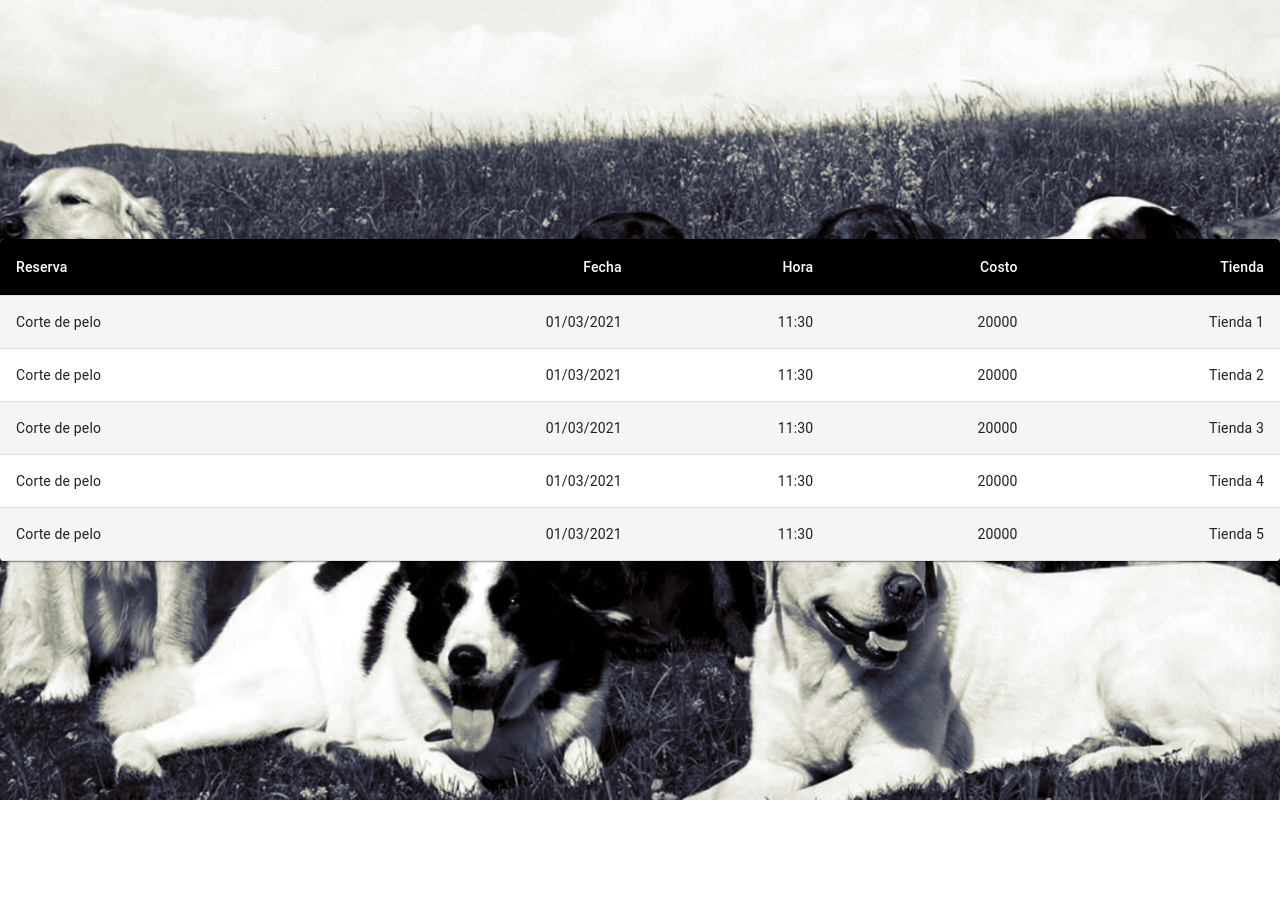
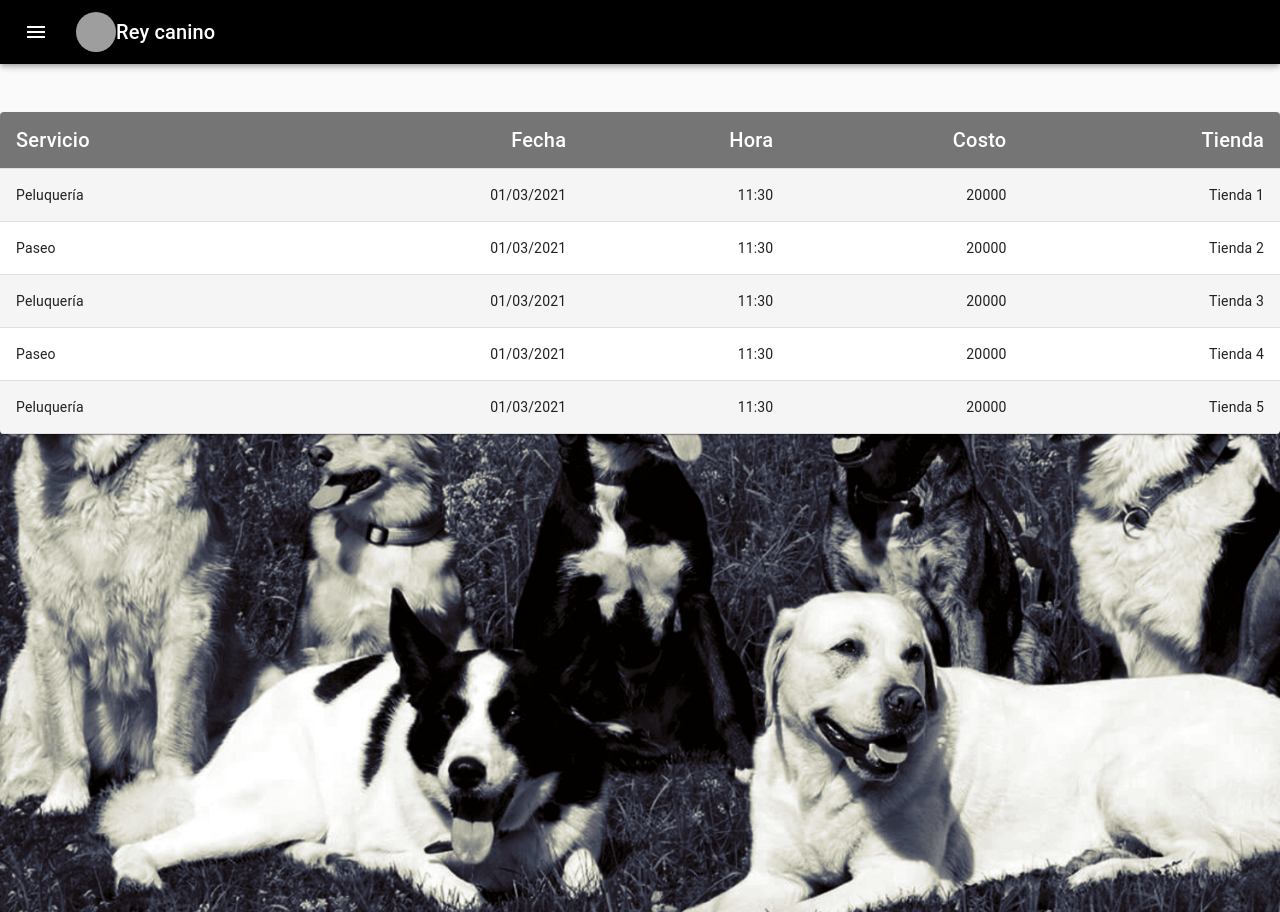
Before and after one commit to ReyCanino/ReyCanino, a React (Create React App) app: page /reservations in a window 1280 px wide. Before the commit the page ends 800 px from the top, so only its background shows below. Built offline with nearby package versions, Linux system fonts and the light colour scheme; grey boxes are pictures that could not be loaded.

Commit message:
componentes de aplicacion

```diff
--- a/src/components/ReservationsComponent.js
+++ b/src/components/ReservationsComponent.js
@@ -10,8 +10,9 @@ import Paper from '@material-ui/core/Paper';
 
 const StyledTableCell = withStyles((theme) => ({
   head: {
-    backgroundColor: theme.palette.common.black,
+    backgroundColor: '#757575',
     color: theme.palette.common.white,
+    fontSize: 20,
   },
   body: {
     fontSize: 14,
@@ -31,16 +32,17 @@ function createData(name, date, hour, value, store) {
 }
 
 const rows = [
-  createData('Corte de pelo', '01/03/2021', '11:30', 20000, 'Tienda 1'),
-  createData('Corte de pelo', '01/03/2021', '11:30', 20000, 'Tienda 2'),
-  createData('Corte de pelo', '01/03/2021', '11:30', 20000, 'Tienda 3'),
-  createData('Corte de pelo', '01/03/2021', '11:30', 20000, 'Tienda 4'),
-  createData('Corte de pelo', '01/03/2021', '11:30', 20000, 'Tienda 5'),
+  createData('Peluquería', '01/03/2021', '11:30', 20000, 'Tienda 1'),
+  createData('Paseo', '01/03/2021', '11:30', 20000, 'Tienda 2'),
+  createData('Peluquería', '01/03/2021', '11:30', 20000, 'Tienda 3'),
+  createData('Paseo', '01/03/2021', '11:30', 20000, 'Tienda 4'),
+  createData('Peluquería', '01/03/2021', '11:30', 20000, 'Tienda 5'),
 ];
 
 const useStyles = makeStyles({
   table: {
-    minWidth: 700,
+    minWidth: 200,
+
   },
 });
 
@@ -52,7 +54,7 @@ export default function ReservationsComponent() {
       <Table className={classes.table} aria-label="customized table">
         <TableHead>
           <TableRow>
-            <StyledTableCell>Reserva</StyledTableCell>
+            <StyledTableCell>Servicio</StyledTableCell>
             <StyledTableCell align="right">Fecha</StyledTableCell>
             <StyledTableCell align="right">Hora</StyledTableCell>
             <StyledTableCell align="right">Costo</StyledTableCell>
--- a/src/pages/Reservations.js
+++ b/src/pages/Reservations.js
@@ -1,4 +1,5 @@
 import React, { Component } from 'react';
+import Menu from '../components/Menu';
 import ReservationsComponent from '../components/ReservationsComponent';
 
 export default class Reservation extends Component {
@@ -6,15 +7,14 @@ export default class Reservation extends Component {
     render() {
         return (
             <container >
+                <Menu />
                 <div
                 style={{
                     backgroundImage: `url("../fondo-login.png")`,
                     backgroundSize:'cover',
                     backgroundRepeat: 'no-repeat',
                     height: "100vh",
-                    display: 'flex',
-                    justifyContent: 'center',
-                    alignItems: 'center'
+
                     }}>
                     <ReservationsComponent history={this.props.history}/>
                 </div>
```
